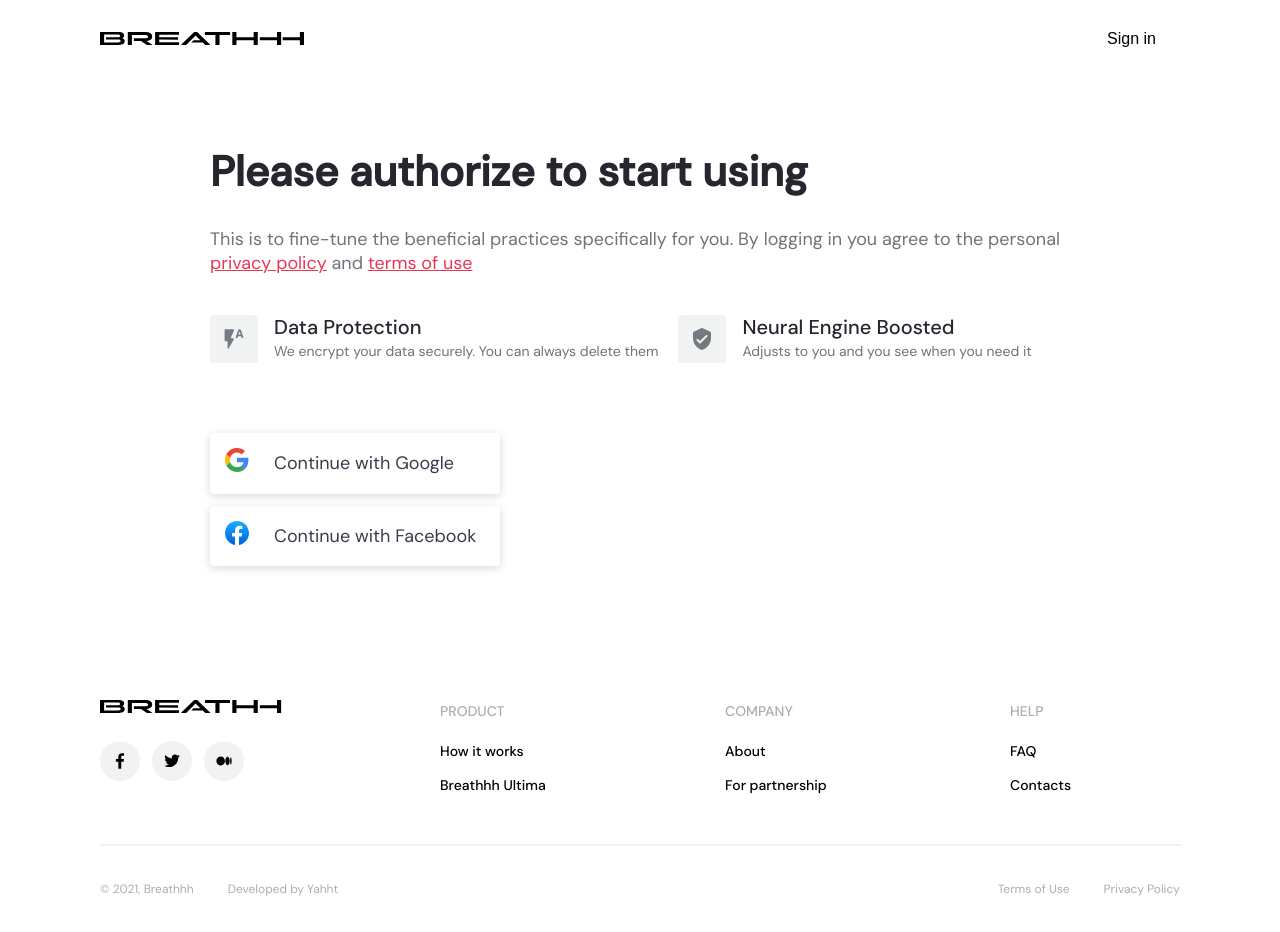
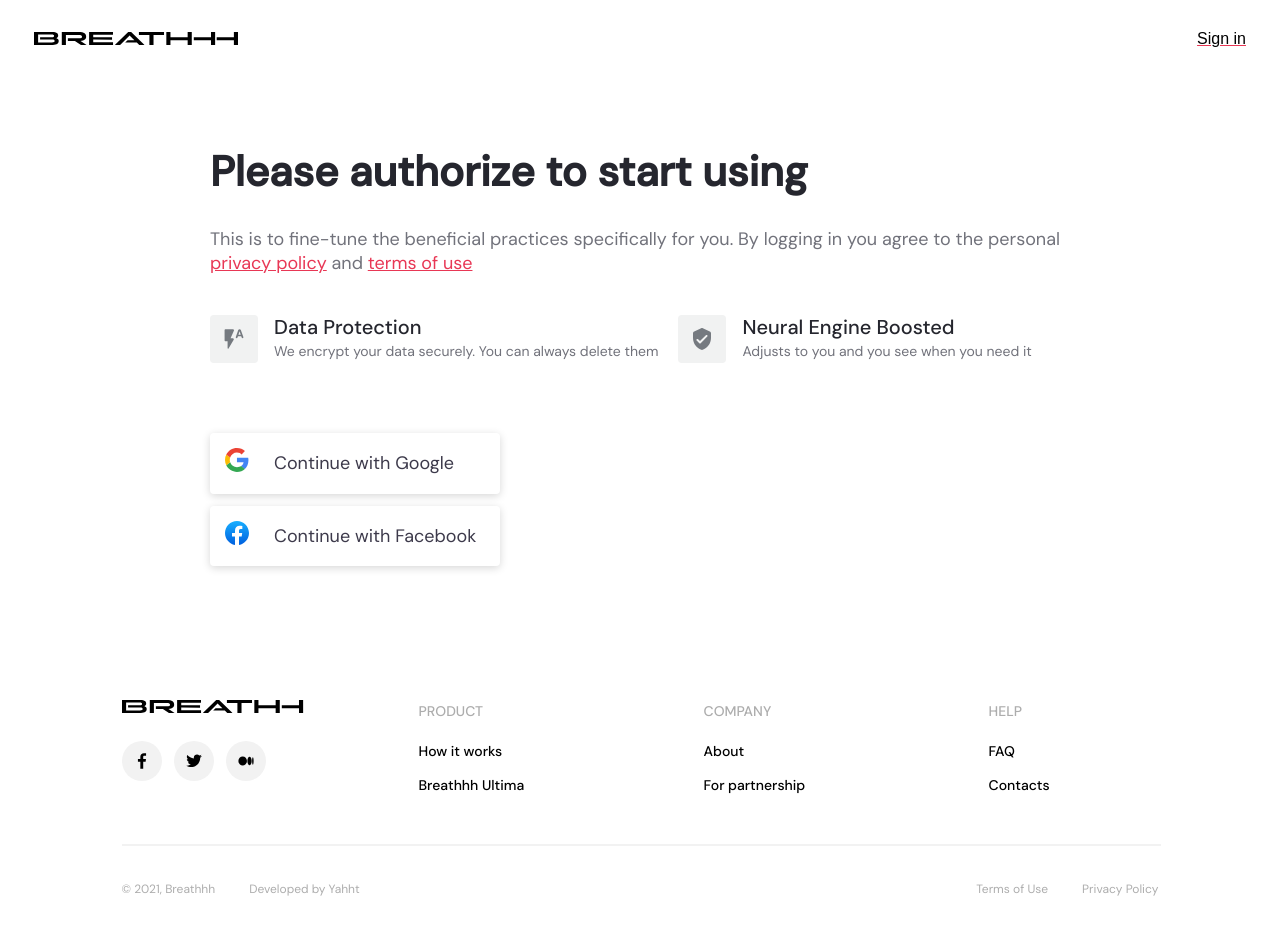
Before and after one commit to Delendik/breathhh4, a React (Create React App) app: page /login in a window 1280 px wide. Built offline with nearby package versions, Linux system fonts and the light colour scheme.

Commit message:
fix margin in header

```diff
--- a/src/components/Header/Header.tsx
+++ b/src/components/Header/Header.tsx
@@ -7,7 +7,7 @@ import { media } from 'src/media'
 
 import { Button } from 'src/ui/atoms'
 
-const Root = styled.header<{ height: string; position: string }>`
+const Root = styled.header<{ height: string; position: string; marginR: string }>`
   position: ${(props) => props.position};
   top: 0;
   height: ${(props) => props.height};
@@ -15,6 +15,8 @@ const Root = styled.header<{ height: string; position: string }>`
   align-items: center;
   justify-content: space-between;
   background-color: var(--color-white);
+  margin-left: 34px;
+  margin-right: ${(props) => props.marginR};
 `
 
 const Title = styled.div`
@@ -68,13 +70,21 @@ export const Header: React.FC<IProps> = observer((props) => {
   //   setScroll(window.scrollY)
   // })
   return (
-    <Root height={enableNav ? `89px` : `77px`} position={enableNav ? `relative` : `sticky`}>
-      <Title />
+    <Root
+      height={enableNav ? `89px` : `77px`}
+      position={enableNav ? `relative` : `sticky`}
+      marginR={UserStore.showOnboarding ? `34px` : `10px`}
+    >
+      <Link to="/">
+        <Title />
+      </Link>
       <ButtonContainer>
         {!enableNav ? (
-          <Button type="button" appearanceTransponentBlack="transponentBlack">
-            Sign in
-          </Button>
+          <Link to="/login">
+            <Button type="button" appearanceTransponentBlack="transponentBlack">
+              Sign in
+            </Button>
+          </Link>
         ) : (
           <Link to="/dashboard">
             <Avatar width="45" height="45" src={UserStore.user.picture} alt="user's avatar" />
@@ -88,7 +98,11 @@ export const Header: React.FC<IProps> = observer((props) => {
               </Button>
             </BigButton>
             <SmallButton>
-              <Button type="button" appearanceTransponentBlack="transponentBlack">
+              <Button
+                type="button"
+                appearanceTransponentBlack="transponentBlack"
+                href="https://chrome.google.com/webstore/detail/breathhh/niipedbmjiopjpmjcpigiflabghcckeo"
+              >
                 Install
               </Button>
             </SmallButton>
--- a/src/components/LayoutBase.tsx
+++ b/src/components/LayoutBase.tsx
@@ -2,6 +2,7 @@ import styled from 'styled-components'
 import { Link } from '@reach/router'
 import { Header } from 'src/components/Header'
 import { Footer } from 'src/components/Footer'
+import { Container } from './Container'
 
 const Root = styled.div`
   display: grid;
@@ -44,6 +45,7 @@ export const LayoutBase: React.FC<{ hideLogin?: boolean; enableNav?: boolean }>
     <Root>
       <div>
         <Header hideLogin={hideLogin} enableNav={enableNav} />
+        <Container>
           {enableNav && (
             <Nav>
               <NavLink to="/dashboard">Dashboard</NavLink>
@@ -52,8 +54,11 @@ export const LayoutBase: React.FC<{ hideLogin?: boolean; enableNav?: boolean }>
             </Nav>
           )}
           {children}
+        </Container>
       </div>
+      <Container>
         <Footer />
+      </Container>
     </Root>
   )
 }
--- a/src/index.tsx
+++ b/src/index.tsx
@@ -6,7 +6,6 @@ import { Provider, ErrorBoundary } from '@rollbar/react'
 import './ui/tokens.css'
 import './index.css'
 import { App } from './App'
-import { Container } from './components/Container'
 
 const isProd = process.env.NODE_ENV === `production`
 
@@ -21,17 +20,13 @@ ReactDOM.render(
       <Provider config={rollBarConfig}>
         <ErrorBoundary>
           <HelmetProvider>
-            <Container>
-              <App />
-            </Container>
+            <App />
           </HelmetProvider>
         </ErrorBoundary>
       </Provider>
     ) : (
       <HelmetProvider>
-        <Container>
-          <App />
-        </Container>
+        <App />
       </HelmetProvider>
     )}
   </React.StrictMode>,
--- a/src/pages/PagePrivacy.tsx
+++ b/src/pages/PagePrivacy.tsx
@@ -1,6 +1,7 @@
 import styled from 'styled-components'
 import { RouteComponentProps } from '@reach/router'
 import { MadeBy } from 'src/components/MadeBy'
+import { Container } from 'src/components/Container'
 
 const H1 = styled.h1`
   margin-bottom: 25px;
@@ -38,7 +39,7 @@ const Pad = styled.div`
 
 export const PagePrivacy: React.FC<RouteComponentProps> = () => {
   return (
-    <div>
+    <Container>
       <Top>
         <MadeBy />
       </Top>
@@ -106,6 +107,6 @@ export const PagePrivacy: React.FC<RouteComponentProps> = () => {
         <a href="mailto:mail@breathhh.app">mail@breathhh.app</a>
       </p>
       <Pad />
-    </div>
+    </Container>
   )
 }
--- a/src/pages/PageTerms.tsx
+++ b/src/pages/PageTerms.tsx
@@ -1,6 +1,7 @@
 import styled from 'styled-components'
 import { RouteComponentProps } from '@reach/router'
 import { MadeBy } from 'src/components/MadeBy'
+import { Container } from 'src/components/Container'
 
 const H1 = styled.h1`
   margin-bottom: 25px;
@@ -38,7 +39,7 @@ const Pad = styled.div`
 
 export const PageTerms: React.FC<RouteComponentProps> = () => {
   return (
-    <div>
+    <Container>
       <Top>
         <MadeBy />
       </Top>
@@ -119,6 +120,6 @@ export const PageTerms: React.FC<RouteComponentProps> = () => {
         <a href="mailto:mail@breathhh.app">mail@breathhh.app</a>
       </p>
       <Pad />
-    </div>
+    </Container>
   )
 }
```
Lines whose indentation alone changed are shown as unchanged.
